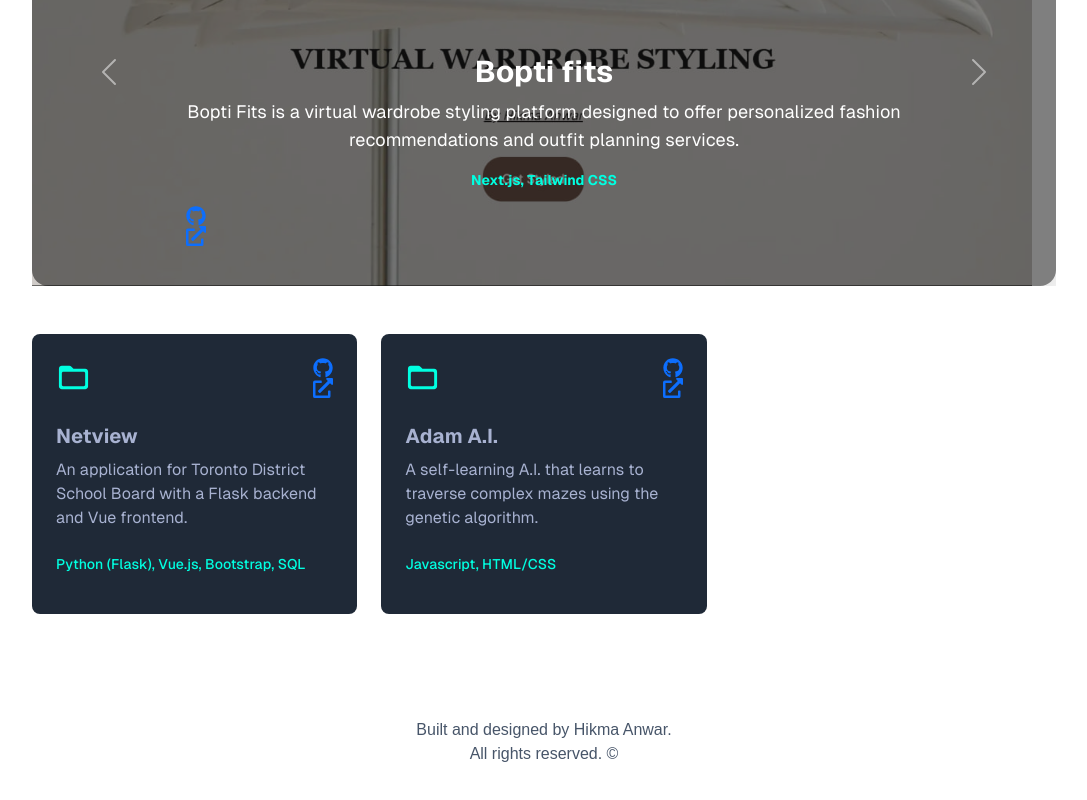
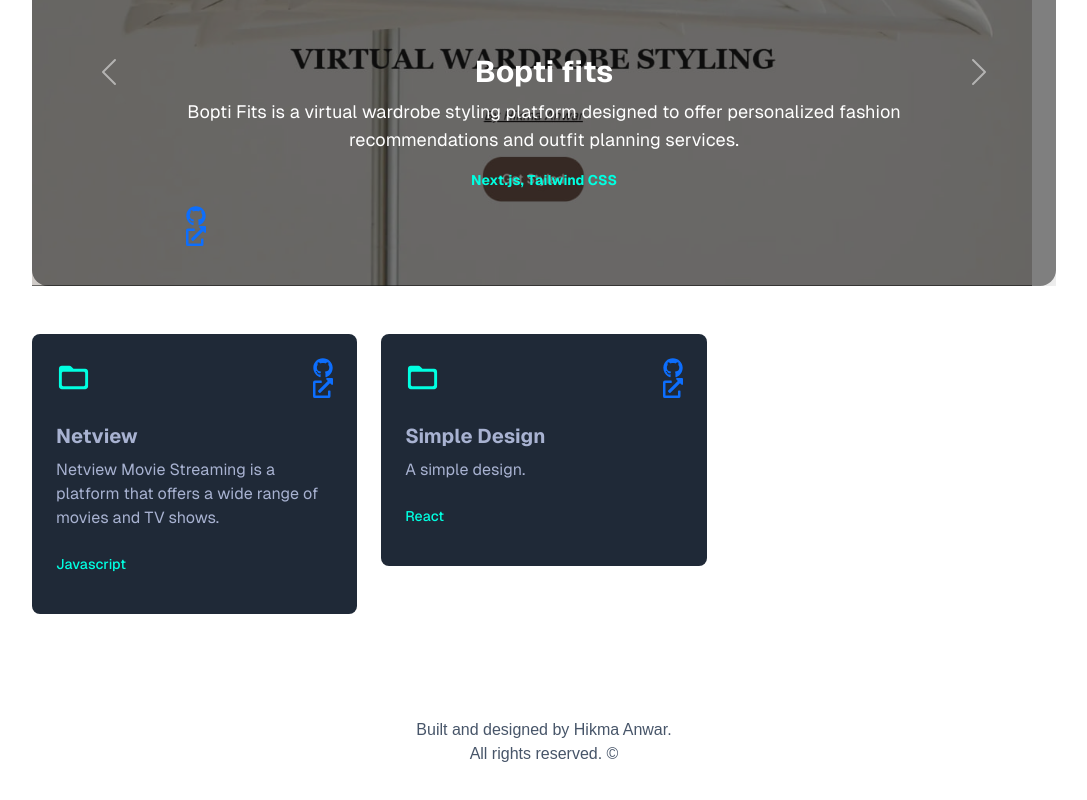
Before and after one commit to HikmaAnwar/hikma-s-portfolio, a Next.js app: page / in a window 1280 px wide. Shown: the part 1696-2496 px from the top of the page, without its empty margins (96-1183 px from the left). Built offline with nearby package versions, Linux system fonts and the light colour scheme.

Commit message:
fix: update project descriptions and tech stacks in Projects component

```diff
--- a/src/app/components/Projects.jsx
+++ b/src/app/components/Projects.jsx
@@ -27,16 +27,16 @@ const spotlightProjects = {
 
 const projects = {
   Netview: {
-    desc: "An application for Toronto District School Board with a Flask backend and Vue frontend.",
-    techStack: "Python (Flask), Vue.js, Bootstrap, SQL",
-    link: "https://github.com/gazijarin/TDSBHomeworkManagement",
-    open: "https://tdsb-app.herokuapp.com/",
+    desc: "Netview Movie Streaming is a platform that offers a wide range of movies and TV shows.",
+    techStack: "Javascript",
+
+    open: "https://netview-movie-streaming.vercel.app/",
   },
-  "Adam A.I.": {
-    desc: "A self-learning A.I. that learns to traverse complex mazes using the genetic algorithm.",
-    techStack: "Javascript, HTML/CSS",
-    link: "https://github.com/gazijarin/adamai",
-    open: "https://gazijarin.github.io/AdamAI/",
+  "Simple Design": {
+    desc: "A simple design.",
+    techStack: "React",
+    link: "https://github.com/HikmaAnwar/simple-react-design",
+    open: "https://simple-react-design-eight.vercel.app/",
   },
 };
 
```
